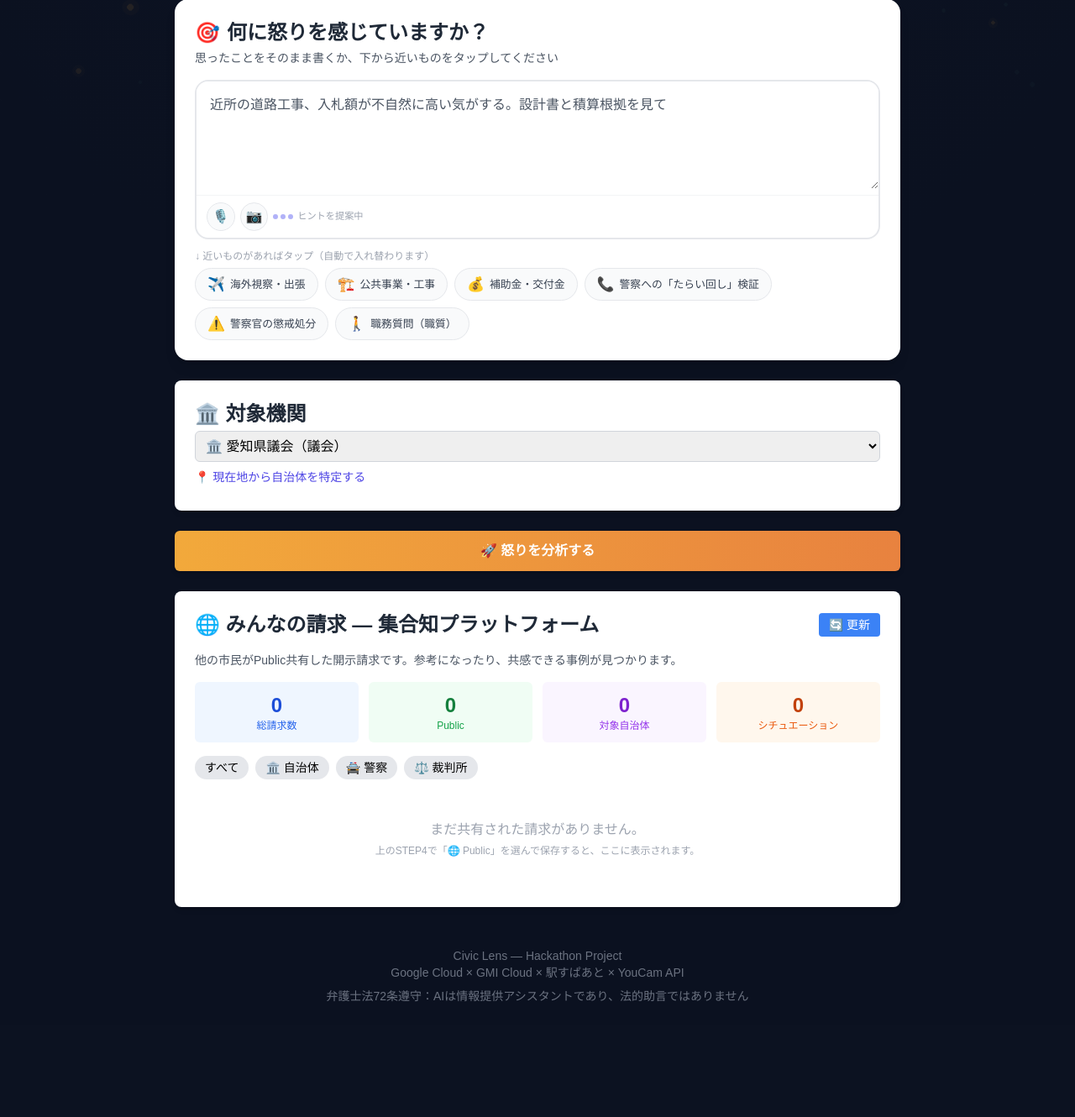
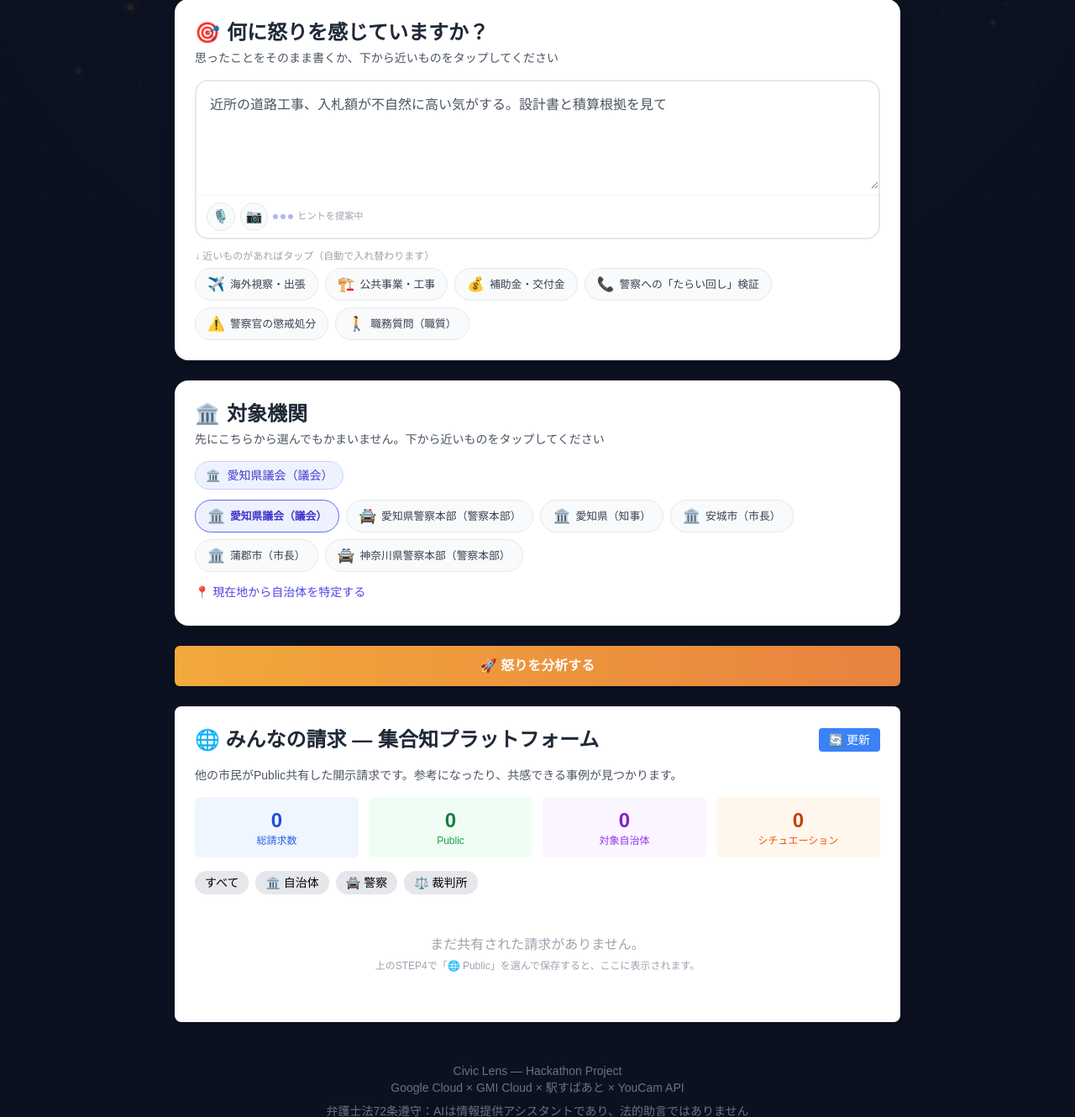
Before and after one commit to t-sakaki/civic-lens, a FastAPI app: page / in a window 1280 px wide. Shown: the part 441-1771 px from the top of the page at 84% size. Before the commit the page ends 1633 px from the top, so only its background shows below. Run offline with FastAPI, Linux system fonts and the light colour scheme; data that the repository does not hold is empty; some libraries are stand-ins or nearby versions.

Commit message:
feat: make 対象機関 a peer of the prompt composer, selectable via flowing chips too
Per discussion: 対象機関 shouldn't be a subordinate step gated behind the
prompt — a user might just as reasonably want to pick who they're filing
against first. The two entry points are now visually and structurally equal.

- 対象機関's card now matches the composer's exact styling (rounded-2xl
  shadow-lg, icon+h2 header, subtitle paragraph) instead of the older
  rounded-lg shadow-md look, so both sections read as peers.
- The <select id="targetAuthority"> dropdown is no longer shown directly —
  it's kept in the DOM (hidden) purely as the single source of truth every
  other feature already reads via .value, so no downstream code (analyze,
  disclosure-request, route, geolocation handlers) needed to change. Its
  options are instead presented as the same flowing emoji-chip UI used for
  situations (reusing the .situation-chip styling), cycling 6 at a time
  through every known authority (respecting the existing category filter
  from situation selection) and fading in/out on the same interval.
- Added a pinned "selected authority" badge above the chips so the current
  selection stays visible even while the flow cycles past it, and a single
  setSelectedAuthority() helper that all selection paths (chip click,
  geolocation detection/candidates, AI analysis result, situation filter)
  now funnel through so the badge and chip highlight never fall out of sync.

Co-Authored-By: Claude Sonnet 5 <noreply@anthropic.com>

```diff
--- a/templates/index.html
+++ b/templates/index.html
@@ -110,6 +110,12 @@
             background: #eff6ff;
             transform: translateY(-1px);
         }
+        .situation-chip.selected {
+            border-color: #6366f1;
+            background: #eef2ff;
+            color: #4338ca;
+            font-weight: 600;
+        }
         .situation-chip-emoji {
             display: inline-block;
             font-size: 1.05rem;
@@ -420,14 +426,29 @@
             </div>
         </section>
 
-        <!-- 自治体選択 -->
-        <section class="bg-white rounded-lg shadow-md p-6 mb-6 fade-in">
-            <h2 class="text-2xl font-semibold mb-1 text-gray-800">🏛️ 対象機関</h2>
-            <p id="authorityFilterHint" class="hidden text-xs text-indigo-600 font-medium mb-2"></p>
-            <select id="targetAuthority" class="w-full p-2 border border-gray-300 rounded-md">
+        <!-- 対象機関選択（プロンプト入力と同じ見た目・同じレベルの、独立した入口） -->
+        <section class="bg-white rounded-2xl shadow-lg p-6 mb-6 fade-in">
+            <div class="flex items-center gap-2 mb-1">
+                <span class="text-2xl">🏛️</span>
+                <h2 class="text-2xl font-semibold text-gray-800">対象機関</h2>
+            </div>
+            <p class="text-sm text-gray-600 mb-4">先にこちらから選んでもかまいません。下から近いものをタップしてください</p>
+
+            <div id="selectedAuthorityBadge" class="inline-flex items-center gap-2 mb-3 px-3 py-1.5 rounded-full bg-indigo-50 border border-indigo-200 text-indigo-700 text-sm font-medium">
+                <span id="selectedAuthorityIcon">🏛️</span>
+                <span id="selectedAuthorityLabel">読み込み中...</span>
+            </div>
+
+            <!-- 実際の選択状態はこの<select>が保持する（他の全機能はこの値を参照する）。
+                 表示は下の流れるチップに置き換えたため、画面上には出さない -->
+            <select id="targetAuthority" class="hidden">
                 <option value="">読み込み中...</option>
             </select>
-            <button id="detectMunicipalityBtn" type="button" class="mt-2 text-sm text-indigo-600 hover:underline">
+
+            <p id="authorityFilterHint" class="hidden text-xs text-indigo-600 font-medium mb-2"></p>
+            <div id="authorityChipFlow" class="flex flex-wrap gap-2 min-h-[2.75rem] mb-3"></div>
+
+            <button id="detectMunicipalityBtn" type="button" class="text-sm text-indigo-600 hover:underline">
                 📍 現在地から自治体を特定する
             </button>
             <p id="detectMunicipalityStatus" class="mt-1 text-xs text-gray-500"></p>
@@ -1284,6 +1305,7 @@
             const data = await res.json();
             allAuthorities = data.authorities;
             renderAuthorityOptions(null);
+            setInterval(renderAuthorityChipBatch, SITUATION_CHIP_INTERVAL_MS);
         }
 
         // Geolocationのバックグラウンド調査で新たに判明した自治体（data/authorities/*.json
@@ -1341,6 +1363,81 @@
                     ? `「${filterCategory}」のみ表示中（選択したシチュエーションに基づく絞り込み）`
                     : '';
                 hint.classList.toggle('hidden', !filterCategory);
+            }
+
+            updateSelectedAuthorityBadge();
+            renderAuthorityChipBatch();
+        }
+
+        // 対象機関を選択する唯一の入口。<select>の値を更新し、選択中バッジと
+        // チップの見た目を同期させる（シチュエーションチップ・位置情報検出のどちらから来ても同じ経路を通す）
+        function setSelectedAuthority(key) {
+            const select = document.getElementById('targetAuthority');
+            if (![...select.options].some(o => o.value === key)) return;
+            select.value = key;
+            updateSelectedAuthorityBadge();
+        }
+
+        function updateSelectedAuthorityBadge() {
+            const select = document.getElementById('targetAuthority');
+            const icon = document.getElementById('selectedAuthorityIcon');
+            const label = document.getElementById('selectedAuthorityLabel');
+            if (!select || !icon || !label) return;
+
+            const current = allAuthorities.find(a => a.key === select.value);
+            if (!current) {
+                label.textContent = '未選択';
+                return;
+            }
+            icon.textContent = current.category === '警察' ? '🚔' : (current.category === '裁判所' ? '⚖️' : '🏛️');
+            const autoTag = current.key.startsWith('pool:') ? '・自動調査' : '';
+            label.textContent = `${current.name}（${current.type}${autoTag}）`;
+        }
+
+        // 対象機関も、シチュエーションと同じ「流れるチップ」で選ぶ。<select>は状態保持専用で非表示。
+        let authorityChipCursor = 0;
+        const AUTHORITY_CHIPS_VISIBLE = 6;
+
+        function renderAuthorityChipBatch() {
+            const container = document.getElementById('authorityChipFlow');
+            if (!container || allAuthorities.length === 0) return;
+
+            const pool = currentAuthorityFilter
+                ? allAuthorities.filter(a => a.category === currentAuthorityFilter)
+                : allAuthorities;
+            if (pool.length === 0) {
+                container.innerHTML = '';
+                return;
+            }
+
+            const existingChips = [...container.children];
+            existingChips.forEach(chip => chip.classList.add('chip-leaving'));
+
+            const buildNextBatch = () => {
+                container.innerHTML = '';
+                const selectedKey = document.getElementById('targetAuthority').value;
+                const count = Math.min(AUTHORITY_CHIPS_VISIBLE, pool.length);
+                for (let i = 0; i < count; i++) {
+                    const a = pool[authorityChipCursor % pool.length];
+                    authorityChipCursor++;
+
+                    const icon = a.category === '警察' ? '🚔' : (a.category === '裁判所' ? '⚖️' : '🏛️');
+                    const autoTag = a.key.startsWith('pool:') ? '・自動調査' : '';
+
+                    const chip = document.createElement('button');
+                    chip.type = 'button';
+                    chip.className = 'situation-chip' + (a.key === selectedKey ? ' selected' : '');
+                    chip.dataset.key = a.key;
+                    chip.innerHTML = `<span class="situation-chip-emoji">${icon}</span><span>${a.name}（${a.type}${autoTag}）</span>`;
+                    chip.addEventListener('click', () => setSelectedAuthority(a.key));
+                    container.appendChild(chip);
+                }
+            };
+
+            if (existingChips.length > 0) {
+                setTimeout(buildNextBatch, 350);
+            } else {
+                buildNextBatch();
             }
         }
 
@@ -1425,11 +1522,8 @@
 
             listEl.querySelectorAll('.municipality-candidate-btn').forEach(btn => {
                 btn.addEventListener('click', () => {
-                    const select = document.getElementById('targetAuthority');
                     const key = btn.dataset.authorityKey;
-                    if ([...select.options].some(o => o.value === key)) {
-                        select.value = key;
-                    }
+                    setSelectedAuthority(key);
                     renderMunicipalityCandidates(candidates, key);
                 });
             });
@@ -1440,10 +1534,7 @@
             renderMunicipalityCandidates(data.candidates, data.authority_key);
 
             if (data.status === 'found') {
-                const select = document.getElementById('targetAuthority');
-                if ([...select.options].some(o => o.value === data.authority_key)) {
-                    select.value = data.authority_key;
-                }
+                setSelectedAuthority(data.authority_key);
                 statusEl.textContent = `✅ ${loc.full_name} 周辺の候補を${(data.candidates || []).length}件見つけました。下から対象機関を選んでください`;
                 return;
             }
@@ -1451,7 +1542,7 @@
                 // 未収録の自治体はサーバー側で調査が完了してから返ってくる（同期処理）ため、
                 // このレスポンスの時点で対象機関プルダウンに即座に反映できる
                 addDynamicAuthorityOption(data.authority_key, data.authority_name, data.pooled.authority_type);
-                document.getElementById('targetAuthority').value = data.authority_key;
+                setSelectedAuthority(data.authority_key);
                 renderMunicipalityCandidates(data.candidates, data.authority_key);
                 statusEl.textContent = `✅ ${loc.full_name}（${data.authority_name}）を対象機関に反映しました（${data.pooled.ordinance_name || '情報公開条例'}）`;
                 return;
@@ -1459,10 +1550,7 @@
             // failed: 調査に失敗した場合は、最も近い既知の候補を暫定的に選んでおく
             const nearestKnown = (data.candidates || [])[0];
             if (nearestKnown) {
-                const select = document.getElementById('targetAuthority');
-                if ([...select.options].some(o => o.value === nearestKnown.key)) {
-                    select.value = nearestKnown.key;
-                }
+                setSelectedAuthority(nearestKnown.key);
                 renderMunicipalityCandidates(data.candidates, nearestKnown.key);
             }
             statusEl.textContent = `⚠️ ${loc.full_name} の情報公開制度の調査に失敗しました。近隣の候補（${nearestKnown ? nearestKnown.name : '一覧'}）から選択してください`;
@@ -1599,7 +1687,7 @@
                 document.getElementById('actionSection').classList.remove('hidden');
 
                 if (data.anger_analysis.target_authority_key) {
-                    document.getElementById('targetAuthority').value = data.anger_analysis.target_authority_key;
+                    setSelectedAuthority(data.anger_analysis.target_authority_key);
                 }
             } catch (err) {
                 alert('エラー: ' + err.message);
```
